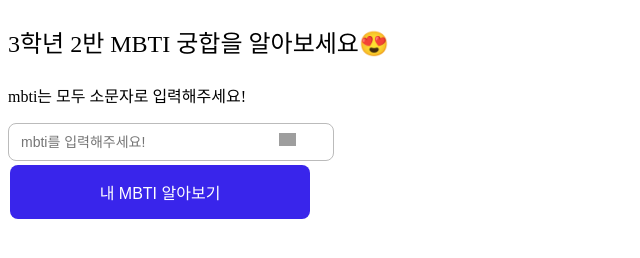
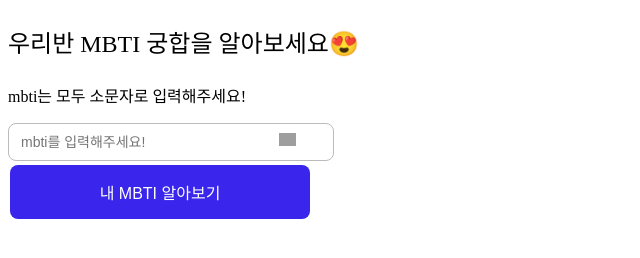
Before and after one commit to gkdms04/mbti, a plain HTML site: page index.html in a window 1280 px wide. Shown: the whole page, without its empty margins (0-640 px from the left). Drawn offline with Linux system fonts and the light colour scheme; grey boxes are pictures that could not be loaded.

Commit message:
Update index.html

```diff
--- a/index.html
+++ b/index.html
@@ -4,7 +4,7 @@
     <head>
         <meta charset="UTF-8">
         <title>심화탐구주제</title>
-        <p style="color:black; font-size: x-large;">3학년 2반 MBTI 궁합을 알아보세요😍</p>
+        <p style="color:black; font-size: x-large;">우리반 MBTI 궁합을 알아보세요😍</p>
         <p>mbti는 모두 소문자로 입력해주세요!</p>
         <style>
             body{
```
